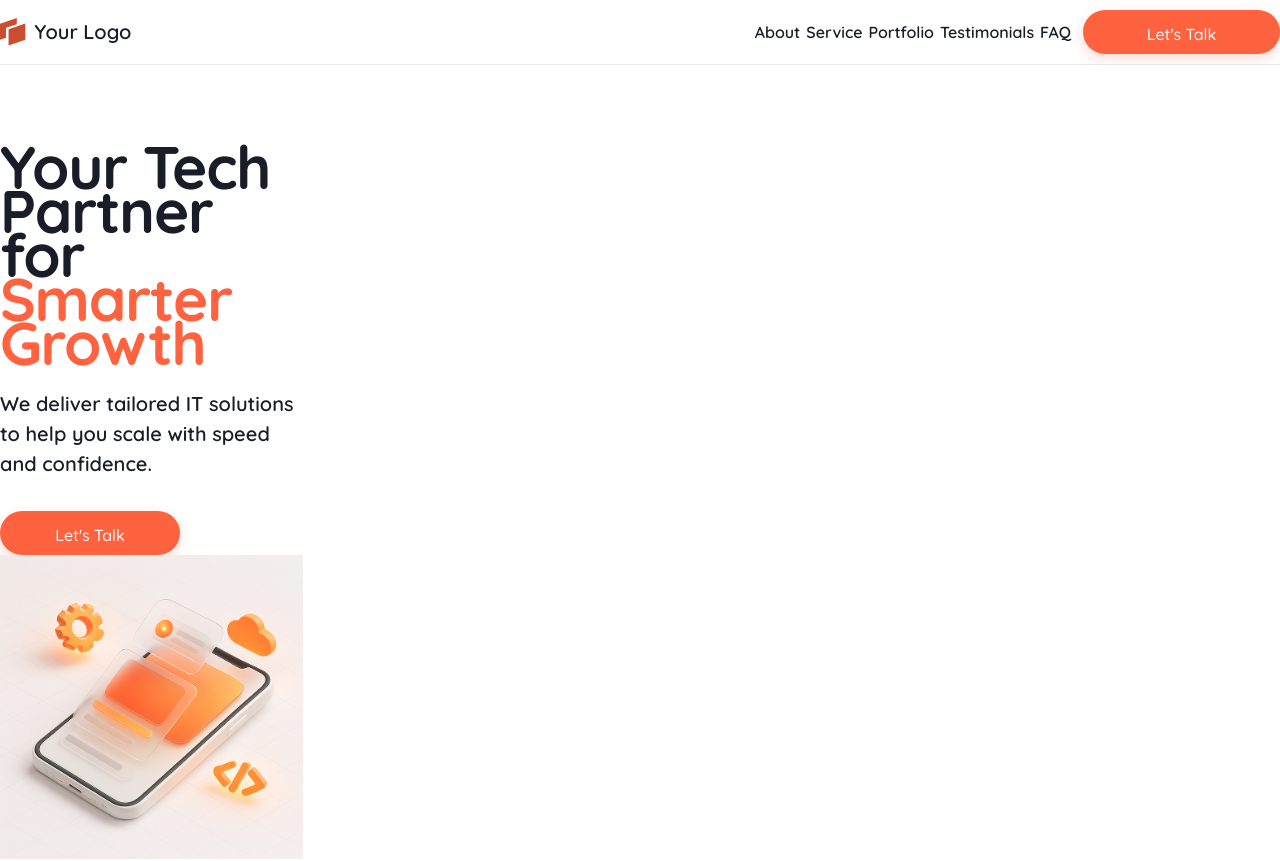
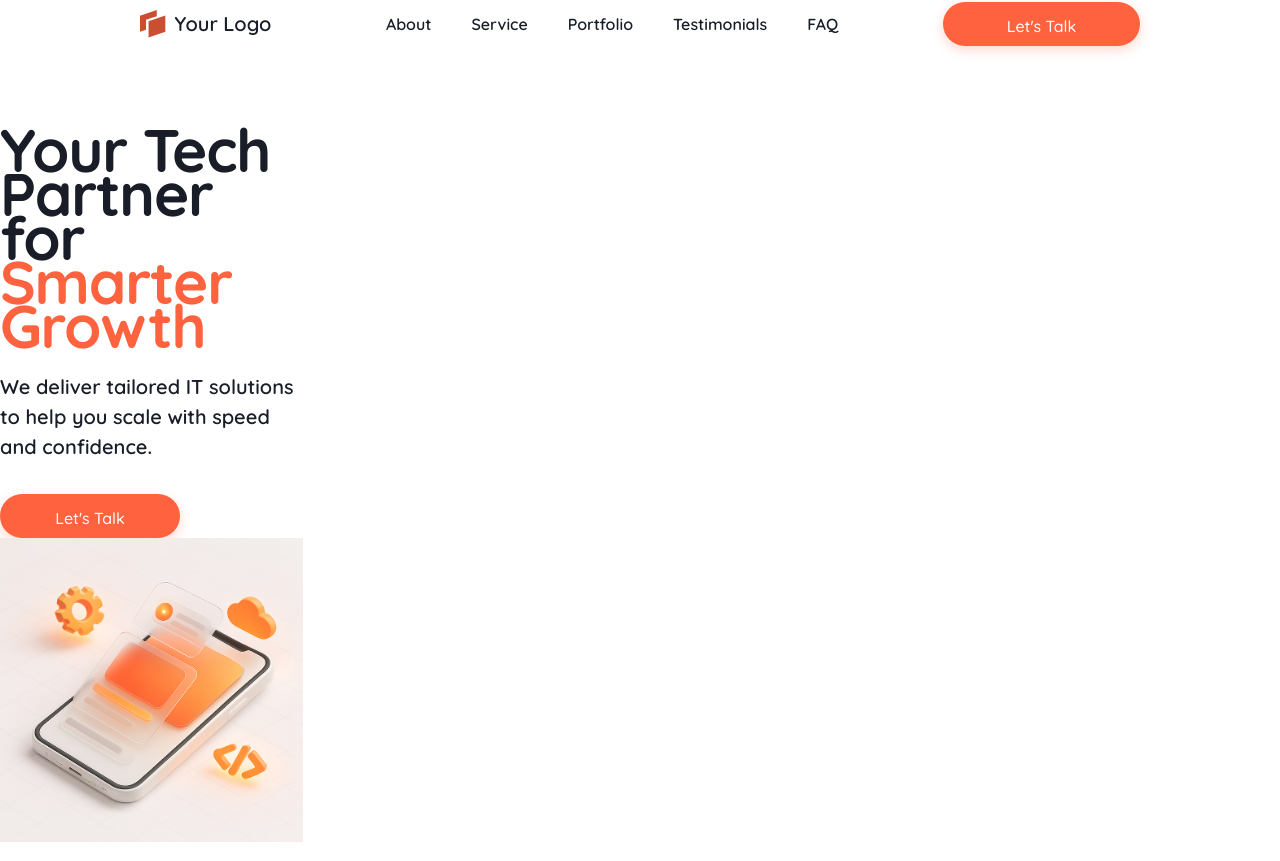
Before and after one commit to aqbar90/challenge-8-aqbar90, a React (Vite) app: page / in a window 1280 px wide. Shown: the top 861 px of the page. Built offline with nearby package versions, Linux system fonts and the light colour scheme.

Commit message:
fix:navbar

```diff
--- a/src/components/layout/Navbar.tsx
+++ b/src/components/layout/Navbar.tsx
@@ -13,46 +13,57 @@ const Navbar = () => {
 
   return (
     <>
-      <header
-        className='
-          sticky
-          border-b
-          border-neutral-200
-        '
-      >
+      <header>
         <Container>
           <div
             className='
+              py-3xl
+              px-xl
+              lg:px-11xl
               flex
-              h-16
+              h-4
               items-center
               justify-between
-
             '
           >
             {/* Logo */}
+
+            <div>
               <Logo />
+            </div>
 
             {/* Desktop Navigation */}
 
             <div
               className='
-              hidden
-              md:flex
-              items-center
-              gap-3
+              flex
+              mx-auto
+              px-5
+              lg:px-8
             '
             >
               <nav
                 className='
-                flex
+                relative
+                grid
+                grid-cols-[180px_1fr_180px]
+                h-18
                 items-center
-                gap-1.5
+                justify-between
+              '
+              >
+                <ul
+                  className='
+                  absolute
+                  hidden
+                  lg:flex
+                  items-center
+                  gap-10
                 '
                 >
                   {navigationItems.map((item) => (
+                    <li key={item.label}>
                       <a
-                    key={item.label}
                         href={item.href}
                         className='
                         text-md
@@ -65,9 +76,12 @@ const Navbar = () => {
                       >
                         {item.label}
                       </a>
+                    </li>
                   ))}
+                </ul>
               </nav>
-              <div>
+            </div>
+            <div className='ml-auto hidden lg:block'>
               <Button
                 className='
                   w-49.25
@@ -76,7 +90,6 @@ const Navbar = () => {
               >
                 Let's Talk
               </Button>
-              </div>
             </div>
 
             {/* Mobile Humburger */}
--- a/src/components/ui/MobileMenu.tsx
+++ b/src/components/ui/MobileMenu.tsx
@@ -16,7 +16,7 @@ const MobileMenu = ({ isOpen, onClose }: MobileMenuProps) => {
         bg-neutral-100
       '
     >
-      <div className='flex flex-col px-3xl py-xl'>
+      <div className='flex flex-col px-xl py-3xl'>
         {/* Header */}
 
         <div className='flex items-center justify-between'>
@@ -29,7 +29,7 @@ const MobileMenu = ({ isOpen, onClose }: MobileMenuProps) => {
 
         {/* Menu */}
 
-        <div className=' flex flex-col gap-3 p-2'>
+        <div className=' flex flex-col gap-3 top-16 left-4 mt-5'>
           {navigationItems.map((item) => (
             <a
               key={item.label}
@@ -37,7 +37,11 @@ const MobileMenu = ({ isOpen, onClose }: MobileMenuProps) => {
               onClick={onClose}
               className='
                 text-sm
+                font-primary
                 font-semibold
+                leading-sm
+                lg:text-md
+                lg:leading-md
               '
             >
               {item.label}
@@ -45,7 +49,7 @@ const MobileMenu = ({ isOpen, onClose }: MobileMenuProps) => {
           ))}
 
           <div>
-            <Button className='w-screen h-11 p-2 gap-3 bg-primary-200 text-white text-sm font-bold'>
+            <Button size='md' className='w-110'>
               Let's Talk
             </Button>
           </div>
```
Lines whose indentation alone changed are shown as unchanged.
